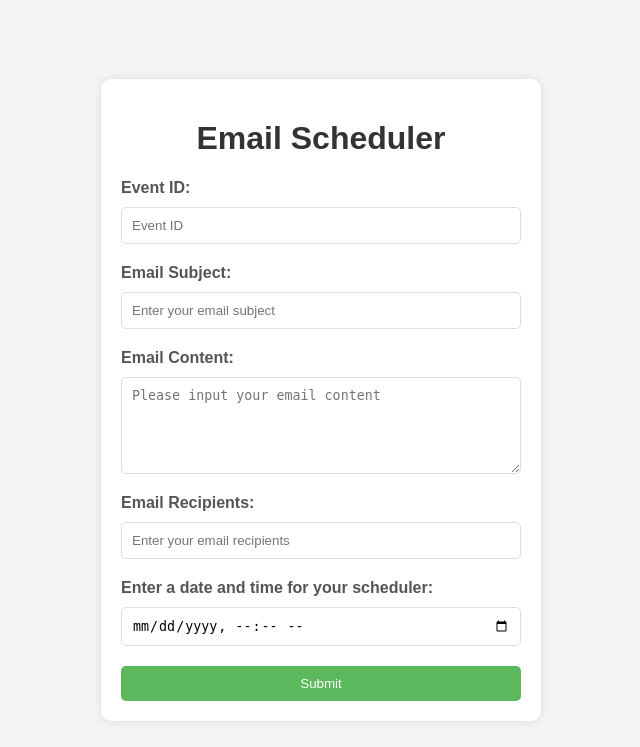
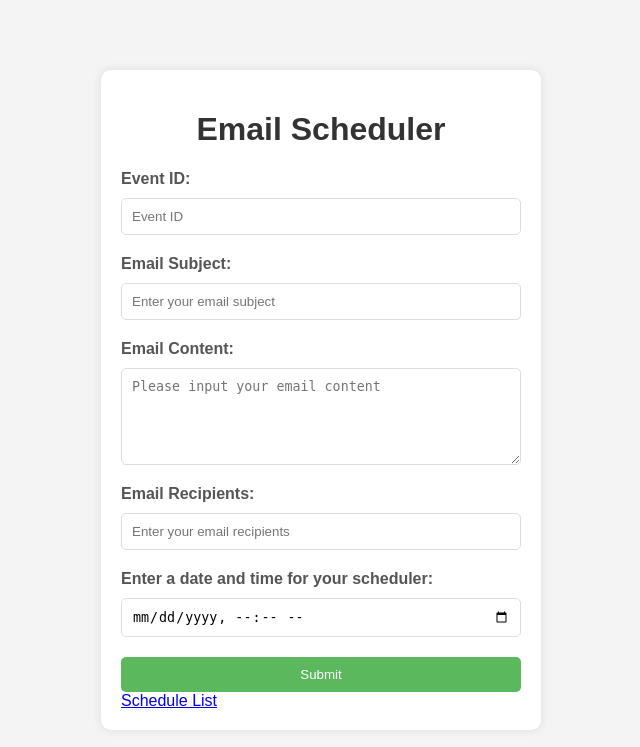
Before and after one commit to johannesagustinlr/flask-email-sender, a Flask app: page / in a window 1280 px wide. Shown: the top 747 px of the page, without its empty margins (319-959 px from the left). Run offline with Flask 3, Linux system fonts and the light colour scheme.

Commit message:
Add button to redirect

```diff
--- a/project/app.py
+++ b/project/app.py
@@ -133,7 +133,7 @@ def email_scheduler(email_id):
     return f"Email {email_id} not found"
 
 
-@app.route("/email_save_list")
+@app.route("/save_emails_list")
 def save_emails_list():
     email_schedule = EmailSchedule.query.all()
     return render_template("email_list.html", email_schedule=email_schedule)
--- a/project/templates/form.html
+++ b/project/templates/form.html
@@ -94,7 +94,6 @@
 
 
 
-    <!-- Form to submit email scheduler -->
     <form method="POST" action="/save_emails">
         <h1>Email Scheduler</h1>
         <label for="event_id">Event ID:</label>
@@ -122,7 +121,9 @@
         </div>
         {% endif %}
         {% endwith %}
-    </form>
+        <a href="{{ url_for('save_emails_list') }}" class="button">Schedule List</a>
+    </form><br>
+
 
 </body>
 
```
